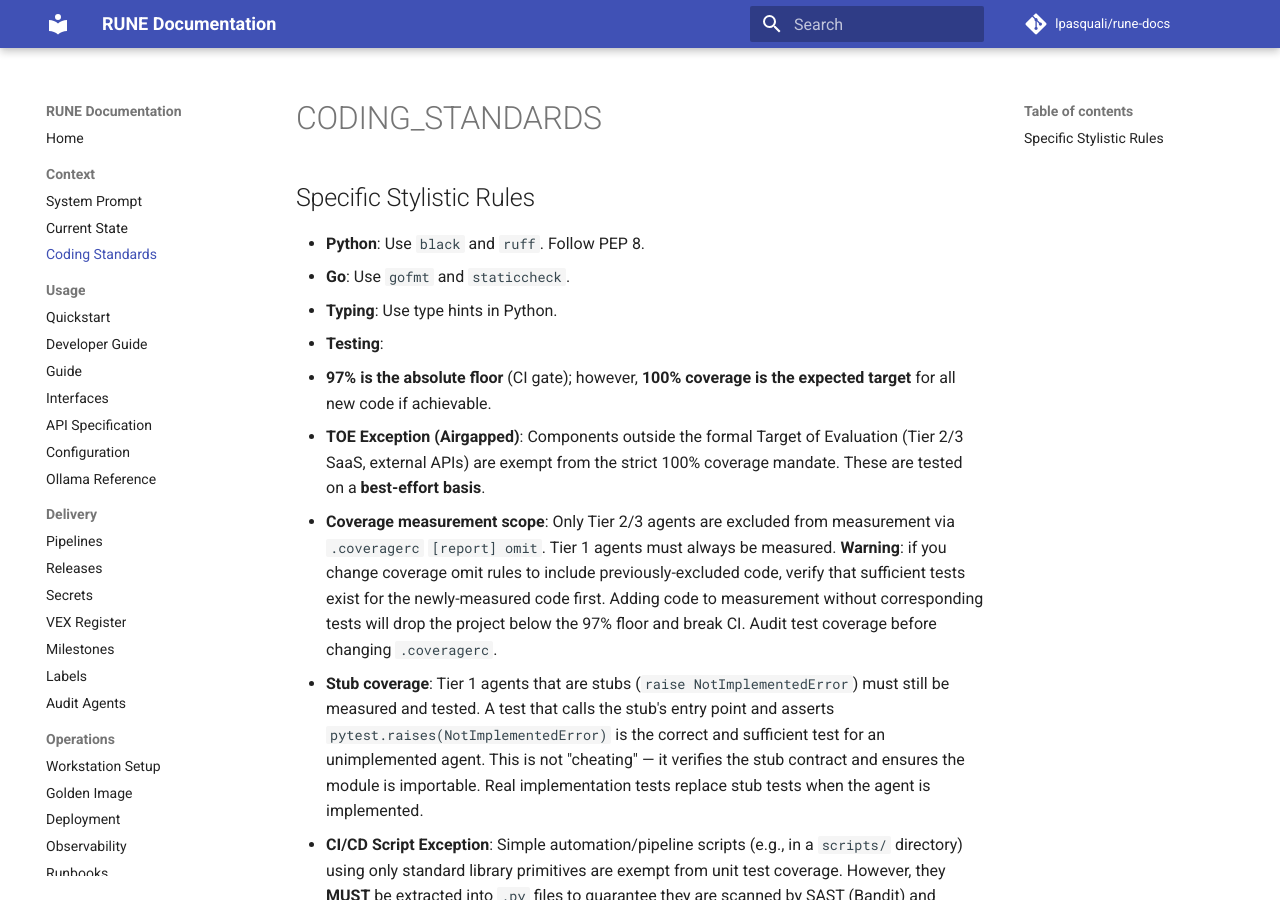
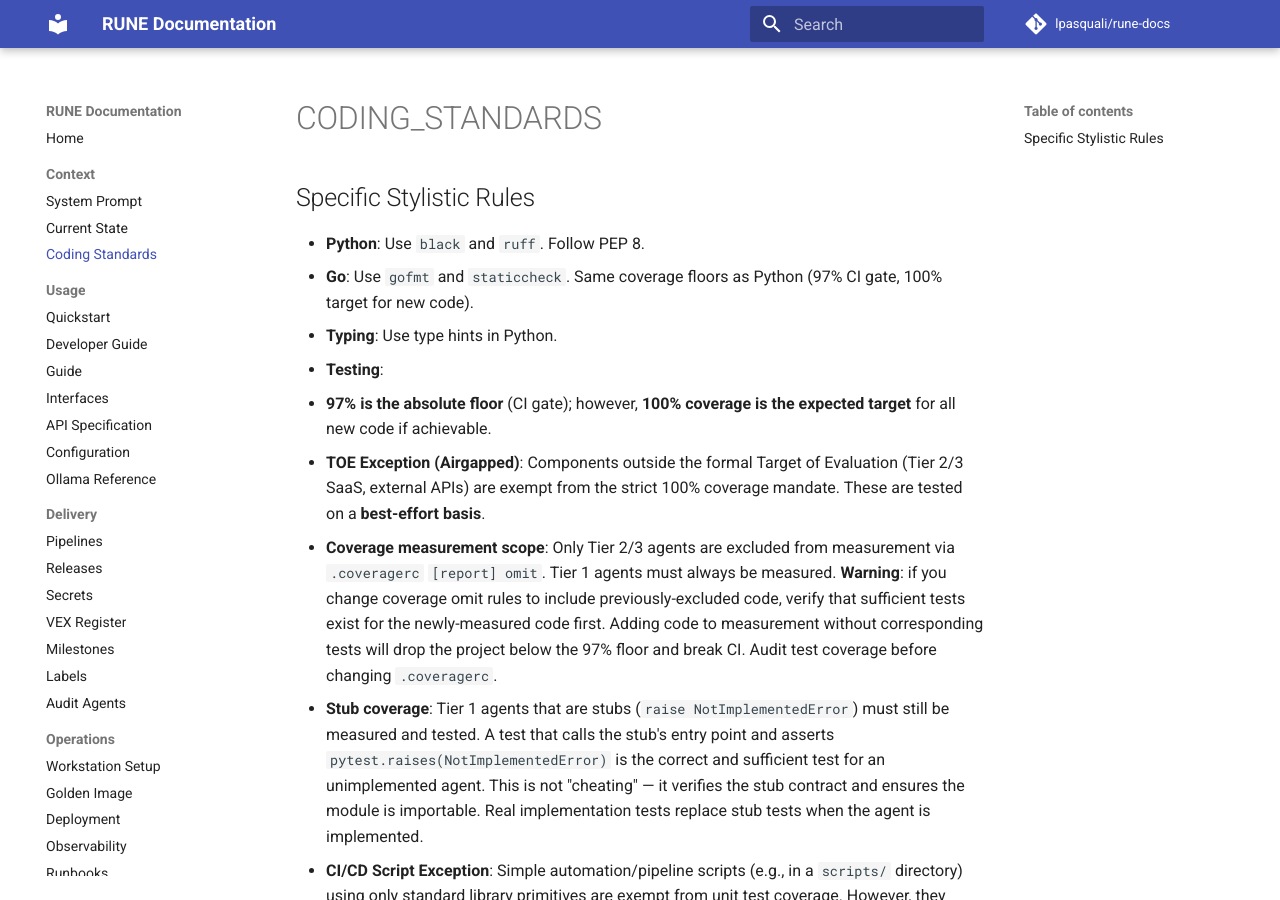
Before and after one commit to lpasquali/rune-docs, an MkDocs documentation site: the page built from docs/context/CODING_STANDARDS.md, in a window 1280 px wide and 900 px high. Built offline with MkDocs 1.6.1 and Material for MkDocs 9.7.7, drawn with Linux system fonts in a browser that asks for light colours; comment, search, counter and statistics services are not loaded.

Commit message:
fix: rewrite AGENT_INSTRUCTIONS.md to align with SSOT
- Replace summary-style content with boot-pointer approach
- Add full Anti-Rogue Constraint with YOLO-mode protection
- Remove fabricated Go 99.5% floor; align Go coverage with Python (97%/100%)
- Add missing guard rails: branch isolation, PR compliance, audit triggers
- Add Developer Guide to mandatory reading list
- Point version to CURRENT_STATE.md instead of hardcoding
- Make copilot-instructions.md a self-contained fallback (not bare redirect)
- Add Go coverage floor to CODING_STANDARDS.md (SSOT backing)

Co-Authored-By: Claude Opus 4.6 (1M context) <noreply@anthropic.com>

```diff
--- a/docs/context/CODING_STANDARDS.md
+++ b/docs/context/CODING_STANDARDS.md
@@ -5,7 +5,7 @@
 ## Specific Stylistic Rules
 
 - **Python**: Use `black` and `ruff`. Follow PEP 8.
-- **Go**: Use `gofmt` and `staticcheck`.
+- **Go**: Use `gofmt` and `staticcheck`. Same coverage floors as Python (97% CI gate, 100% target for new code).
 - **Typing**: Use type hints in Python.
 - **Testing**:
   - **97% is the absolute floor** (CI gate); however, **100% coverage is the expected target** for all new code if achievable.
```
Also changed, not shown: .github/AGENT_INSTRUCTIONS.md, .github/copilot-instructions.md.
